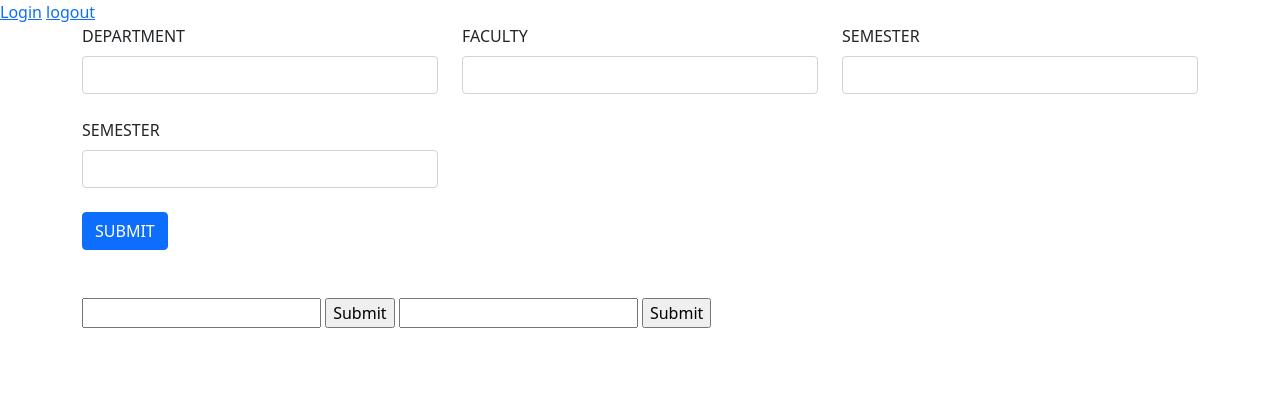
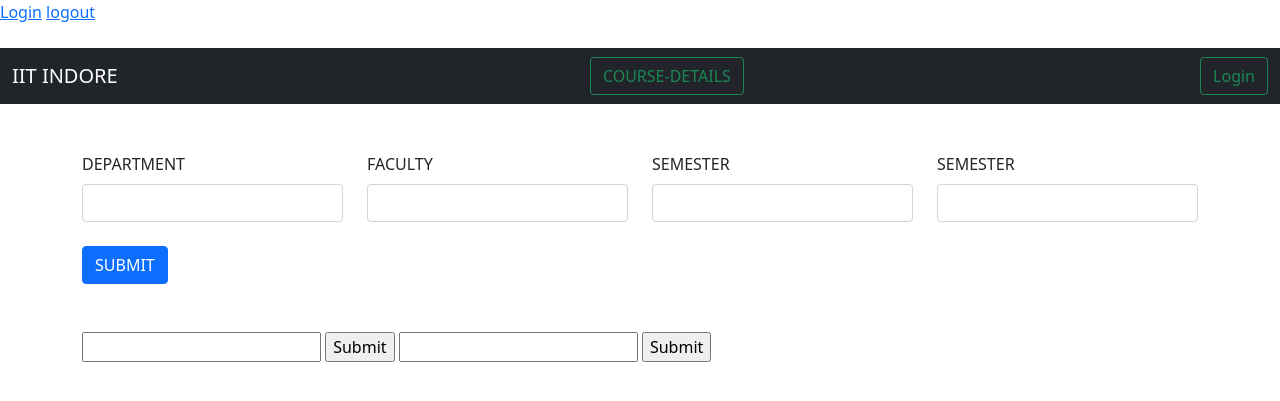
Before and after one commit to Sreekara-Madyastha/Faculty-Info, a Flask app: page / in a window 1280 px wide. Shown: the top 401 px of the page. Run offline with Flask 2, Linux system fonts and the light colour scheme; some libraries are stand-ins or nearby versions.

Commit message:
merged home.html cleared conflicts

```diff
--- a/templates/home.html
+++ b/templates/home.html
@@ -1,32 +1,45 @@
 <!DOCTYPE html>
 <html>
 <head>
-        <meta name="viewport" content="width=device-width, initial-scale=1">
-        <link href="https://cdn.jsdelivr.net/npm/bootstrap@5.0.2/dist/css/bootstrap.min.css"
+  <meta name="viewport" content="width=device-width, initial-scale=1" />
+  <link
+    href="https://cdn.jsdelivr.net/npm/bootstrap@5.0.2/dist/css/bootstrap.min.css"
     rel="stylesheet"
     integrity="sha384-EVSTQN3/azprG1Anm3QDgpJLIm9Nao0Yz1ztcQTwFspd3yD65VohhpuuCOmLASjC"
-        crossorigin="anonymous">
+    crossorigin="anonymous"
+  />
   <script src="https://ajax.googleapis.com/ajax/libs/jquery/3.5.1/jquery.min.js"></script>
   <script src="https://maxcdn.bootstrapcdn.com/bootstrap/3.4.1/js/bootstrap.min.js"></script>
+  <link rel="stylesheet" type="text/css" href="{{ url_for('static', filename='css/home.css') }}">
 </head>
+<body>
     <body>
       <a href="/login">Login</a>
       <a href="logout">logout</a>
+      <div class="page-content">
+        <br>
+        <nav class="navbar navbar-dark bg-dark">
+          <div class="container-fluid">
+            <a class="navbar-brand">IIT INDORE</a>
+              <a href="/coursesearch" class="btn btn-outline-success">COURSE-DETAILS</a>
+              <a href="/login" class="btn btn-outline-success">Login</a>
+          </div>
+        </nav><br><br>
         <div class="container">
             <form class="row g-4" action="/search" autocomplete="off" method="post">
-                <div class="col-md-4">
+              <div class="col-md-3">
                 <label for="dep" class="form-label">DEPARTMENT</label>
                 <input list="departments" name="depselect" placeholder="{{ DId }}" class="form-control" id="dep">
             </div>
-                <div class="col-md-4">
+            <div class="col-md-3">
                 <label for="fac" class="form-label">FACULTY</label>
                 <input list="Faculty" name="facselect" placeholder="{{FId}}" class="form-control" id="fac">
             </div>
-                <div class="col-md-4">
+            <div class="col-md-3">
               <label for="sem" class="form-label">SEMESTER</label>
               <input list="Semester" name="fromsem" placeholder="{{ fromsem }}" class="form-control" id="sem">
             </div>
-                <div class="col-md-4">
+            <div class="col-md-3">
                 <label for="sem" class="form-label">SEMESTER</label>
                 <input list="Semester" name="tillsem" placeholder="{{ tillsem }}" class="form-control" id="sem">
               </div>
@@ -93,30 +106,47 @@
                 <input type="submit">
             </form>
             {% if courstim!=NULL %}
-
-            <table class="table table-dark table-hover">
+            <table class="table table-dark table">
               <thead>
                 <tr>
-                  <th scope="col">DAY</th>
-                  <th scope="col">TIME</th>
-                  <th scope="col">ROOM</th>
-                  <th scope="col">DURATION</th>
-                  <th scope="col">Faculty</th>
+                  <th scope="col">COURSE</th>
+                  <th scope="col">FACULTY</th>
+                  <th scope="col">TIMETABLE</th>
                 </tr>
               </thead>
               <tbody>
                 <tr>
+                  <th scope="row">{{ courstim[0][0] }}</th>
+                      <td>{{ courstim[0][5] }}</td>
+                      <td>
+                        <table class="table table-dark table">
+                          <thead>
+                            <tr>
+
+                                <TH>ROOM NO</TH>
+                                <th>DAY</th>
+                                <th>START TIME</th>
+                                <th>DURATION</th>
+
+                            </tr>
+                          </thead>
+                                <tbody>
                                   {% for i in courstim %}
-                  <th scope="row">{{i[0]}}</th>
-                      <td>{{ i[1] }}</td>
-                      <td>{{ i[2] }}</td>
-                      <td>{{ i[3] }}</td>
-                      <td>{{ i[4] }}</td>
+                                  <tr>
+                                    <TD>{{ i[3]}}</TD>
+                                    <td>{{ i[1]}}</td>
+                                    <td>{{ i[2]}}</td>
+                                    <td>{{ i[4]}}</td></tr>
+                                    {% endfor %}
                             </tr>
-                {% endfor %}
+                          </tbody>
+                        </table>
+                      </td>
+                </tr>
               </tbody>
             </table>
             {% endif %}
+        </div>
         </div>
         {%if session['AId'] %}
           <form action="/change" method="post">
```
Lines whose indentation alone changed are shown as unchanged.
